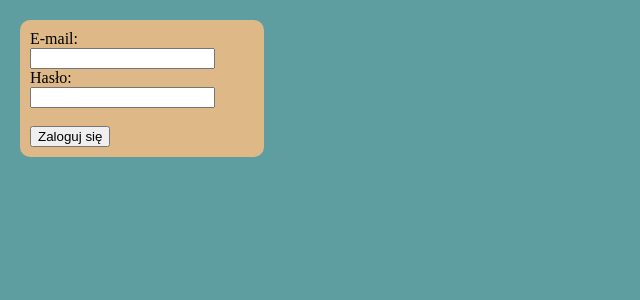
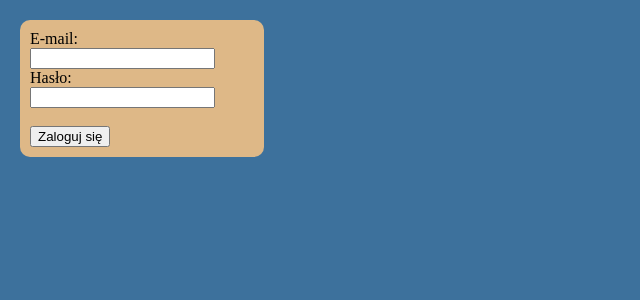
Before and after one commit to aleksanderLisiecki/php_HelloWorld, a PHP site: page / in a window 1280 px wide. Shown: the top 300 px of the page, without its empty margins (0-640 px from the left). Run offline with PHP 8.4, Linux system fonts and the light colour scheme; some libraries are stand-ins or nearby versions.

Commit message:
Próba branchy

```diff
--- a/style.css
+++ b/style.css
@@ -1,5 +1,5 @@
 body{
-    background-color: cadetblue;
+    background-color: rgb(61, 113, 156);
     margin: 20px;
 }
 
```
